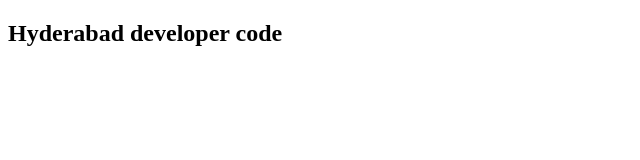
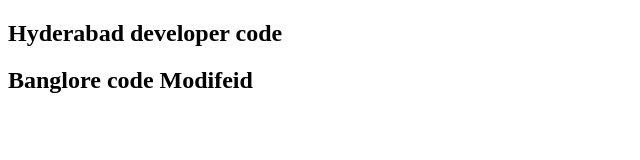
Before and after one commit to Abhiramsai22/10KC-collab, a plain HTML site: page index.html in a window 1280 px wide. Shown: the whole page, without its empty margins (0-640 px from the left). Drawn offline with Linux system fonts and the light colour scheme.

Commit message:
Banglore-1

```diff
--- a/index.html
+++ b/index.html
@@ -7,5 +7,6 @@
 </head>
 <body>
     <h2>Hyderabad developer code</h2>
+    <h2>Banglore code Modifeid</h2>
 </body>
 </html>
```
